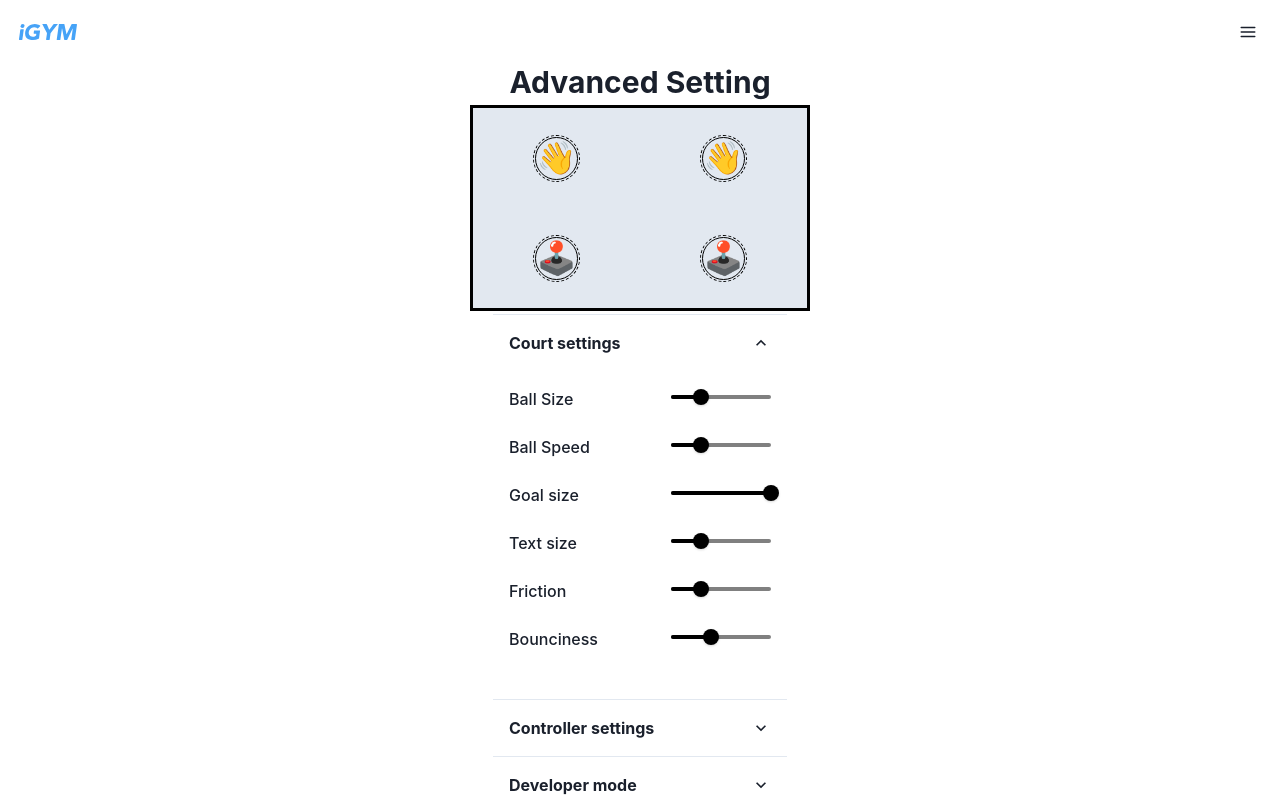
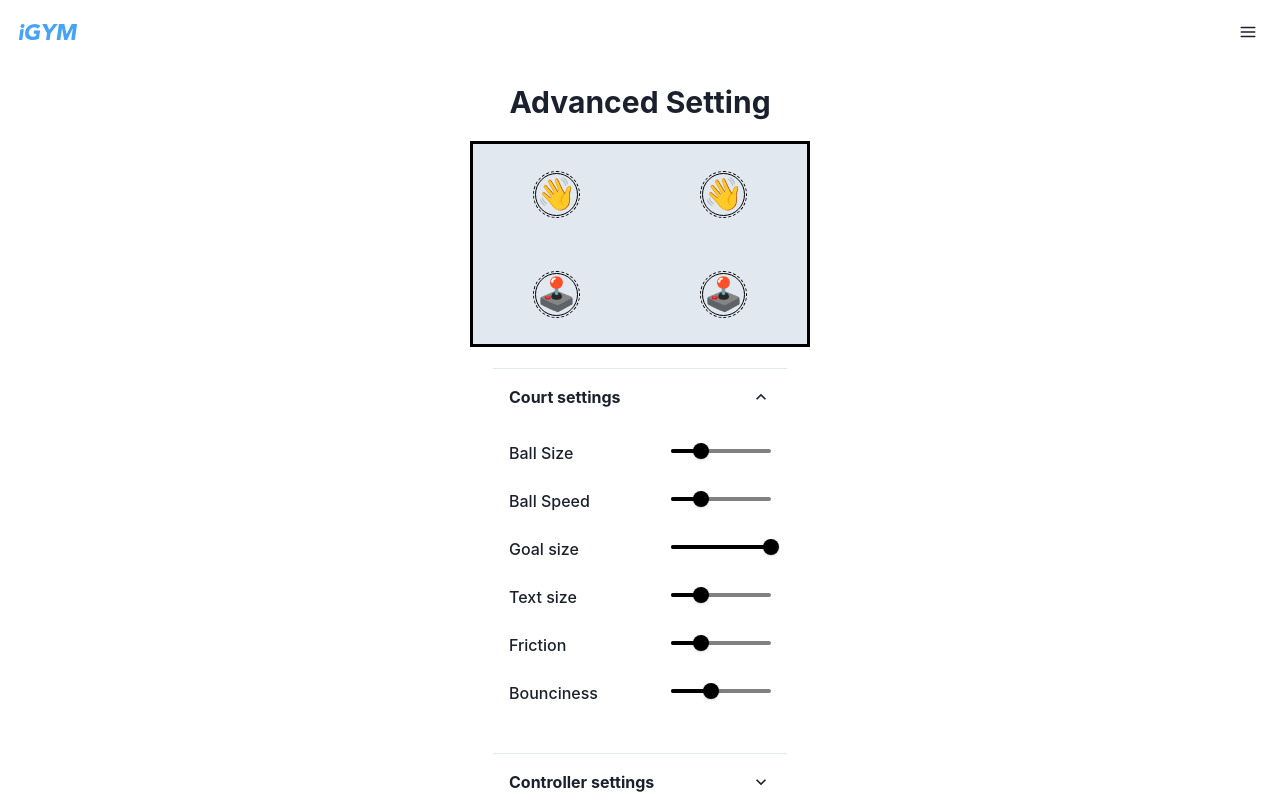
Before and after one commit to PolarBearAndrew/AiRPlay_Frontend, a React (Create React App) app: page /airhockey/setting in a window 1280 px wide. Shown: the top 800 px of the page. Built offline with nearby package versions, Linux system fonts and the light colour scheme; no server answers.

Commit message:
feat(*): Adjust advanced setting page's layout

```diff
--- a/src/page/AirHockey/PageAdvancedSetting.tsx
+++ b/src/page/AirHockey/PageAdvancedSetting.tsx
@@ -51,14 +51,14 @@ const AirHockeyPageAdvancedSetting = () => {
   }, [airHockeyDataModel]);
 
   return (
-    <VStack width={{ base: "full", sm: "390px" }} spacing="1" paddingBottom="8">
+    <VStack width={{ base: "full", sm: "390px" }} paddingBottom="8">
       {/* preview */}
-      <VStack p="4" px="12" spacing="8" w="full">
-        <Flex position="fixed" bg="white" zIndex="10" w="full" flexDir="column" alignItems="center" top="60px">
+      <VStack px="12" spacing="8" w="full">
+        <Flex position="fixed" bg="white" zIndex="10" w="full" flexDir="column" alignItems="center" top="20" px="12" gap="4" paddingBottom="4" >
           <Text fontSize="3xl" fontWeight="700" textAlign="center">
             Advanced Setting
           </Text>
-          <SimpleGrid w={{ base: "full", sm: "340px" }} columns={2} spacing="0" borderWidth="medium" borderColor="#000000">
+          <SimpleGrid w={{ base: "full", sm: "340px" }} columns={2} spacing="0" borderWidth="medium" borderColor="#000000" >
             <Center bg="gray.200" height="100" fontSize="xx-large">
               <Circle size={airHockeyGameData.noCNTLRadius * 3 + 40 + "px"} borderWidth="1px" borderColor="#000000" borderStyle="solid">
                 <Circle size={airHockeyGameData.noCNTLRadius * 3 + airHockeyGameData.noCNTLExpansionSize * 4 + 40 + "px"} borderWidth="thin" borderColor="#000000" borderStyle="dashed">
@@ -89,7 +89,7 @@ const AirHockeyPageAdvancedSetting = () => {
             </Center>
           </SimpleGrid>
         </Flex>
-        <Box w="full" h="230px" />
+        <Box w="full" h="300" />
         {/* court setting */}
         <Accordion w="full" defaultIndex={[0]} allowMultiple>
           <AccordionItem paddingY={2}>
```
